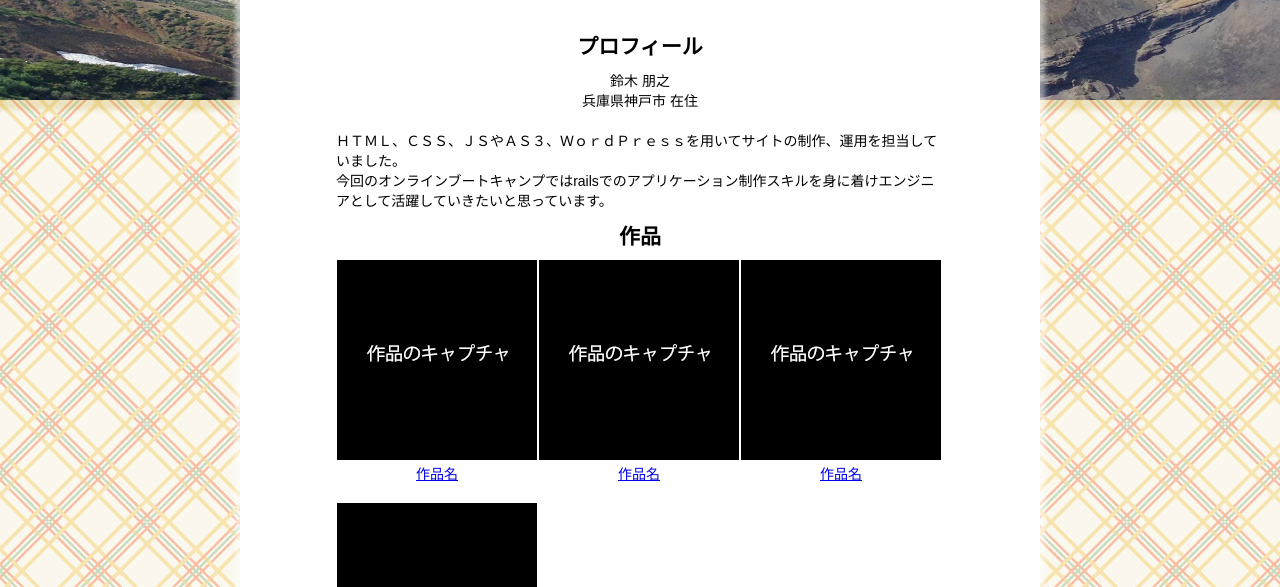
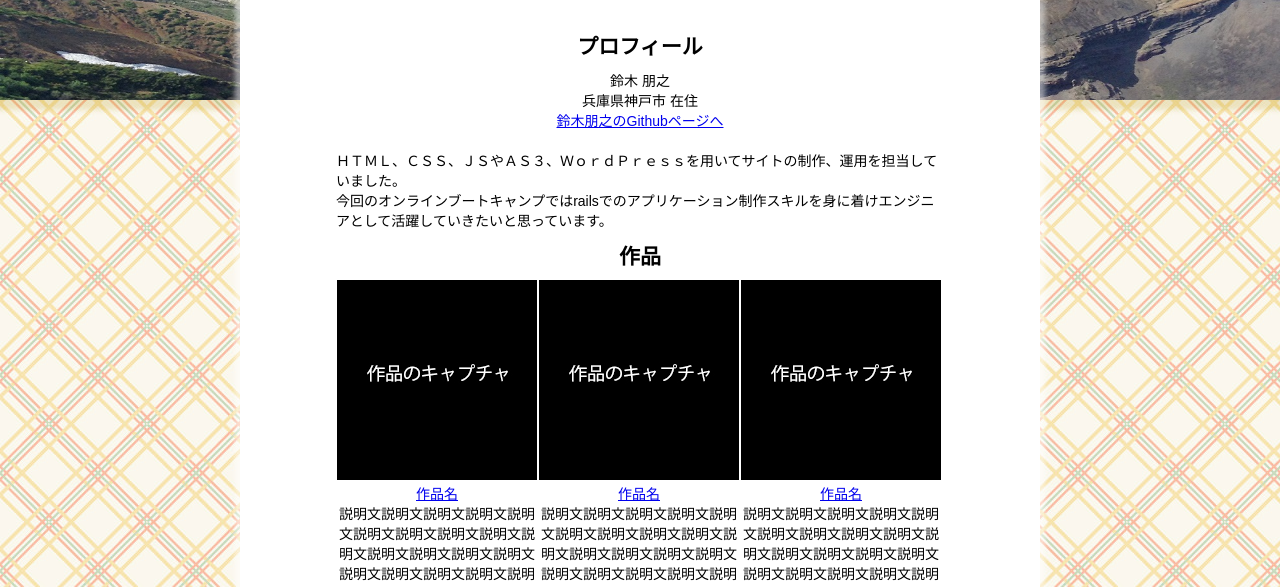
Before and after one commit to purin39/portfolio, a plain HTML site: page index.html in a window 1280 px wide. Shown: the part 213-800 px from the top of the page. Drawn offline with Linux system fonts and the light colour scheme.

Commit message:
修正１

```diff
--- a/index.html
+++ b/index.html
@@ -2,6 +2,7 @@
 <html lang="ja">
   <head>
     <meta charset="utf-8">
+    <meta name="keywords" content="鈴木朋之, ポートフォリオ, RubyOnLails,">
     <title>鈴木朋之 | ポートフォリオ</title>
     <link rel="stylesheet" href="style.css">
   </head>
@@ -18,6 +19,7 @@
         <ul>
           <li>鈴木 朋之</li>
           <li>兵庫県神戸市 在住</li>
+          <li><a href="https://github.com/purin39" target="_blanck">鈴木朋之のGithubページへ</a></ls>
         </ul>
         <p>
           ＨＴＭＬ、ＣＳＳ、ＪＳやＡＳ３、ＷｏｒｄＰｒｅｓｓを用いてサイトの制作、運用を担当していました。<br>
@@ -25,10 +27,22 @@
         </p>
         <h2>作品</h2>
         <ul>
-          <li class="works"><a href="#"><img src="images/sample.jpg"><br>作品名</a></li>
-          <li class="works"><a href="#"><img src="images/sample.jpg"><br>作品名</a></li>
-          <li class="works"><a href="#"><img src="images/sample.jpg"><br>作品名</a></li>
-          <li class="works"><a href="#"><img src="images/sample.jpg"><br>作品名</a></li>
+          <li class="works">
+            <a href="#"><img src="images/sample.jpg"><br>作品名</a><br>
+            説明文説明文説明文説明文説明文説明文説明文説明文説明文説明文説明文説明文説明文説明文説明文説明文説明文説明文説明文説明文
+          </li>
+          <li class="works">
+            <a href="#"><img src="images/sample.jpg"><br>作品名</a><br>
+            説明文説明文説明文説明文説明文説明文説明文説明文説明文説明文説明文説明文説明文説明文説明文説明文説明文説明文説明文説明文
+          </li>
+          <li class="works">
+            <a href="#"><img src="images/sample.jpg"><br>作品名</a><br>
+            説明文説明文説明文説明文説明文説明文説明文説明文説明文説明文説明文説明文説明文説明文説明文説明文説明文説明文説明文説明文
+          </li>
+          <li class="works">
+            <a href="#"><img src="images/sample.jpg"><br>作品名</a><br>
+            説明文説明文説明文説明文説明文説明文説明文説明文説明文説明文説明文説明文説明文説明文説明文説明文説明文説明文説明文説明文
+          </li>
         </ul>
       </section>
       <footer>
--- a/style.css
+++ b/style.css
@@ -74,6 +74,7 @@ section ul{
 }
 
 section ul li.works{
+  width:200px;
   margin:0 1px 20px;
   float:left;
 }
```
